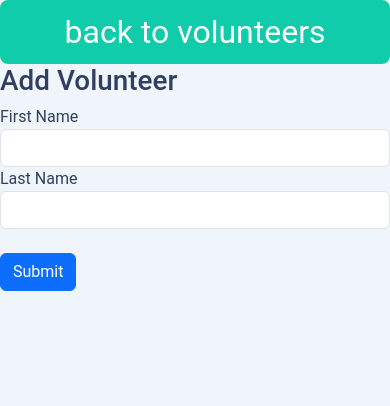
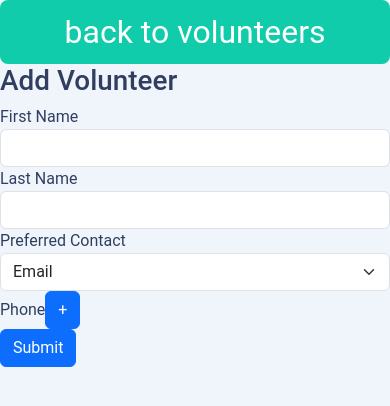
Before and after one commit to chalonhutson/my-volunteers, a React (Vite) app in the folder client/: page /add-volunteer in a window 390 px wide. Shown: the top 406 px of the page. Built offline with nearby package versions, Linux system fonts and the light colour scheme.

Commit message:
Added phones to add volunteers. Not finished.

```diff
--- a/client/src/components/pages/AddVolunteer.jsx
+++ b/client/src/components/pages/AddVolunteer.jsx
@@ -2,26 +2,34 @@ import { useState, useRef } from "react"
 import { Link } from "react-router-dom"
 
 export default function AddVolunteer() {
-    // const [phoneCount, setPhoneCount] = useState(1)
-    // console.log(phoneCount)
+    const [phoneInputs, setPhoneInputs] = useState([])
 
-    // function renderPhoneInputs() {
-    //     const inputs = []
-
-    //     for (let i = 0; i < phoneCount; i++) {
-    //         inputs.push(
-    //             <div key={i}>
-    //                 <label htmlFor="phone">Phone</label>
-    //                 <input className="form-control" type="text" name="phone" id="phone" />
-    //                 <button className="btn btn-danger">-</button>
-    //             </div>
-    //         )
-    //     }
-    //     return inputs
-    // }
+    function renderPhoneInputs() {
+        return phoneInputs.map((input, i) => {
+            return (
+                <div key={i}>
+                    <label htmlFor="phone">Phone</label>
+                    <input className="form-control" type="text" name="phone" id="phone" defaultValue={input.value} />
+                    <button onClick={() => removePhoneInput(i)} className="btn btn-danger">-</button>
+                </div>
+            )
+        }
+        )
+    }
 
     const firstNameRef = useRef()
     const lastNameRef = useRef()
+
+    function addPhoneInput() {
+        setPhoneInputs([...phoneInputs, { value: "" }])
+        console.log(phoneInputs)
+    }
+
+    function removePhoneInput(i) {
+        const newPhoneInputs = phoneInputs.filter((_, i) => i !== index);
+        setPhoneInputs(newPhoneInputs)
+        console.log("remove phone input")
+    }
 
     function handleSubmit(e) {
         e.preventDefault()
@@ -53,14 +61,14 @@ export default function AddVolunteer() {
                 <input ref={firstNameRef} className="form-control" type="text" name="name" id="name" />
                 <label htmlFor="last-name">Last Name</label>
                 <input ref={lastNameRef} className="form-control" type="text" name="last-name" id="last-name" />
-                {/* <label htmlFor="preferred-contact">Preferred Contact</label> */}
-                {/* <select className="form-select" name="preferred-contact" id="preferred-contact"> */}
-                {/* <option value="email">Email</option> */}
-                {/* <option value="phone">Phone</option> */}
-                {/* </select> */}
-                {/* <label htmlFor="add-phone">Phone</label> */}
-                {/* <button onClick={() => setPhoneCount((count) => count + 1)} className="btn btn-primary" type="button" id="add-phone">+</button> */}
-                {/* {renderPhoneInputs()} */}
+                <label htmlFor="preferred-contact">Preferred Contact</label>
+                <select className="form-select" name="preferred-contact" id="preferred-contact">
+                    <option value="email">Email</option>
+                    <option value="phone">Phone</option>
+                </select>
+                <label htmlFor="add-phone">Phone</label>
+                <button onClick={() => addPhoneInput()} className="btn btn-primary" type="button" id="add-phone">+</button>
+                {renderPhoneInputs()}
                 <br></br>
                 <button className="btn btn-primary" type="submit">Submit</button>
             </form>
```
